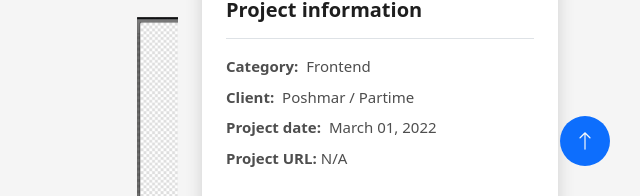
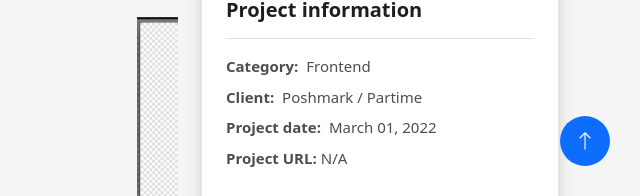
Before and after one commit to lanskie/lanskie.github.io, a plain HTML site: page bg-remover.html in a window 1280 px wide. Shown: the part 604-800 px from the top of the page, 640-1280 px from the left. Drawn offline with Linux system fonts and the light colour scheme.

Commit message:
update bg remover disc

```diff
--- a/bg-remover.html
+++ b/bg-remover.html
@@ -159,7 +159,7 @@
                                 <ul>
                                     <li class="mb-2"><span class="fw-bold pe-1">Category:</span> Frontend
                                     </li>
-                                    <li class="mb-2"><span class="fw-bold pe-1">Client:</span> Poshmar / Partime </li>
+                                    <li class="mb-2"><span class="fw-bold pe-1">Client:</span> Poshmark / Partime </li>
                                     <li class="mb-2"><span class="fw-bold pe-1">Project date:</span> March 01, 2022
                                     </li>
                                     <li class="mb-2"><span class="fw-bold pe-1">Project URL:</span><a href="#">N/A</a>
```
